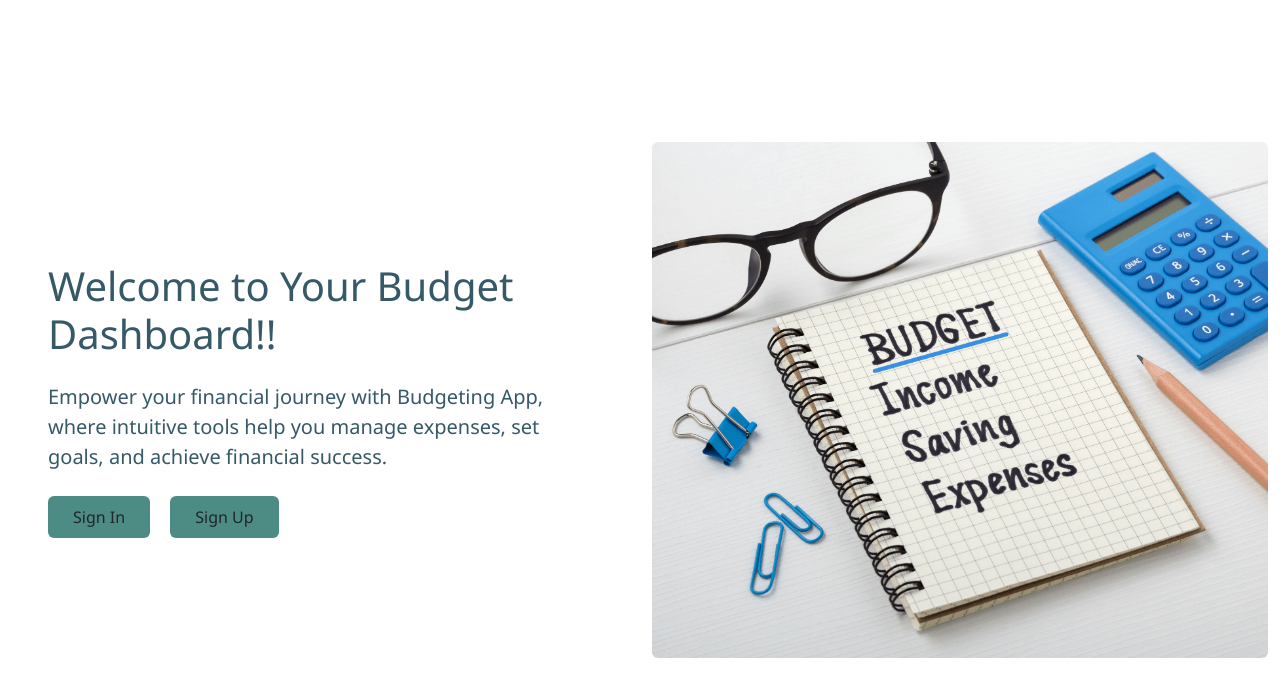
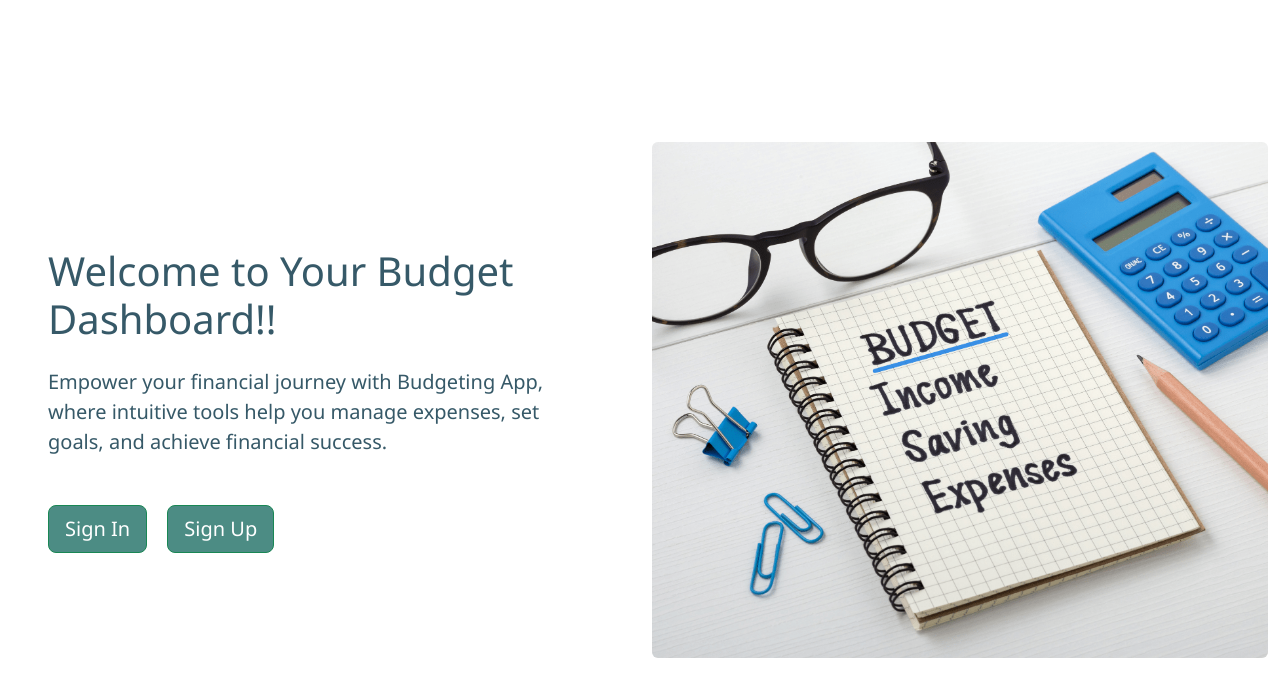
Before and after one commit to tar3qMT/DB-WEBSITE, a PHP site: page /4560-Final/front_end/index.html in a window 1280 px wide. Shown: the top 697 px of the page. Run offline with PHP 8.4, Linux system fonts and the light colour scheme.

Commit message:
Add files via upload

```diff
--- a/budgeting_web/back_end/auth/session_check.php
+++ b/budgeting_web/back_end/auth/session_check.php
@@ -1,5 +1,6 @@
 <?php
 session_start();
+require_once '../back_end/session_check.php';
 if (!isset($_SESSION['user_id'])) {
     header("Location: ../front_end/signin.html");
     exit;
--- a/budgeting_web/back_end/auth/signin.php
+++ b/budgeting_web/back_end/auth/signin.php
@@ -18,6 +18,8 @@ if ($_SERVER['REQUEST_METHOD'] === 'POST') {
         $_SESSION['user_id'] = $user['user_id'];
         $_SESSION['username'] = $user['username'];
 
+
+
         //Redirect to home page
         header("Location: http://localhost/4560-Final/front_end/home.html");
         exit;
--- a/budgeting_web/back_end/auth/signup.php
+++ b/budgeting_web/back_end/auth/signup.php
@@ -21,7 +21,7 @@ if ($_SERVER['REQUEST_METHOD'] === 'POST') {
         $stmt = $pdo->prepare("INSERT INTO USERS (email, username, password) VALUES (?, ?, ?)");
         $stmt->execute([$email, $username, $hashedPassword]);
 
-        header("Location: ../front_end/signin.html");
+        header("Location: http://localhost/4560-Final/front_end/home.html");
         exit;
     } catch (PDOException $e) {
         if ($e->getCode() == 23000) {
--- a/budgeting_web/back_end/home.php
+++ b/budgeting_web/back_end/home.php
@@ -1,5 +1,6 @@
 <?php
 session_start();
+require_once '../back_end/session_check.php';
 
 if (!isset($_SESSION['user_id'])) {
     header("Location: ../front_end/signin.html");
--- a/budgeting_web/front_end/about.html
+++ b/budgeting_web/front_end/about.html
@@ -30,6 +30,7 @@
           <ul class="dropdown-menu">
             <li><a class="dropdown-item" href="income.html">Add Income</a></li>
             <li><a class="dropdown-item" href="addTransactions.html">Add Transactions</a></li>
+            <li><a class="dropdown-item" href="addBills.html">Add Bills</a></li>
             <li><a class="dropdown-item" href="saving.html">Savings Goals</a></li>
             <li><a class="dropdown-item" href="report.html">Reports</a></li>
           </ul>
--- a/budgeting_web/front_end/income.html
+++ b/budgeting_web/front_end/income.html
@@ -31,6 +31,7 @@
             <ul class="dropdown-menu">
               <li><a class="dropdown-item" href="income.html">Add Income</a></li>
               <li><a class="dropdown-item" href="addTransactions.html">Add Transactions</a></li>
+              <li><a class="dropdown-item" href="addBills.html">Add Bills</a></li>
               <li><a class="dropdown-item" href="saving.html">Savings Goals</a></li>
               <li><a class="dropdown-item" href="report.html">Reports</a></li>
             </ul>
--- a/budgeting_web/front_end/index.html
+++ b/budgeting_web/front_end/index.html
@@ -20,8 +20,8 @@
             where intuitive tools help you manage expenses, set goals, and achieve financial success.
           </p>
           <div class="mt-4">
-            <a href="signin.html" class="btn me-3 px-4 py-2">Sign In</a>
-            <a href="signup.html" class="btn px-4 py-2">Sign Up</a>
+            <a href="signin.html" class="btn btn-success btn-lg mt-4 me-3">Sign In</a>
+            <a href="signup.html" class="btn btn-success btn-lg mt-4">Sign Up</a>
           </div>
         </div>
 
```
